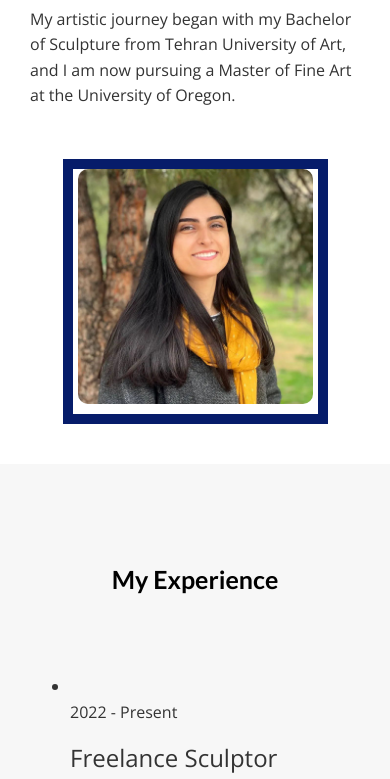
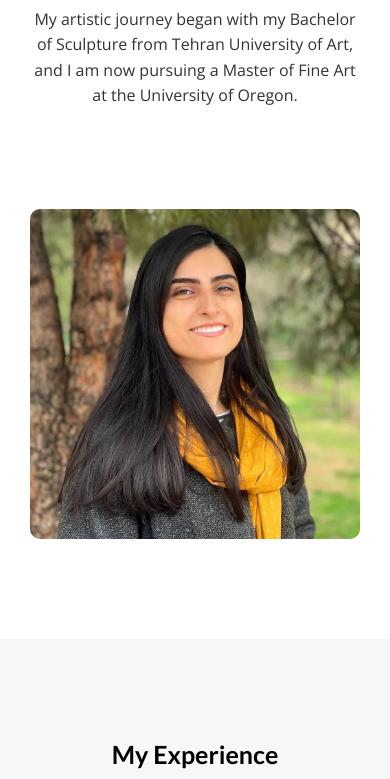
Before and after one commit to mokashmiri/maryamweb, a plain HTML site: page index.html in a window 390 px wide. Shown: the part 1221-2000 px from the top of the page. Drawn offline with nearby package versions, Linux system fonts and the light colour scheme; files whose address does not match are found by name.

Commit message:
Update style.css

```diff
--- a/css/style.css
+++ b/css/style.css
@@ -157,21 +157,23 @@ nav li a:hover {
 #about {
     padding: 80px 0;
     position: relative;
+    text-align: center;
+}
+
+.about-img-div {
+    width: 100%;
+    max-width: 400px;
+    margin: 40px auto;
+    display: flex;
+    align-items: center;
+    justify-content: center;
 }
 
 .about-img-div img {
-    margin: 0 auto;
+    width: 100%;
+    height: auto;
+    object-fit: cover;
     border-radius: 10px;
-}
-
-.about-border {
-    position: absolute;
-    border: 10px solid #061c6a;
-    width: 410px;
-    height: 410px;
-    top: 0px;
-    left: 150px;
-    z-index: 1;
 }
 
 /* Experience section
@@ -298,54 +300,10 @@ nav li a:hover {
     #about {
         padding: 60px 0;
     }
-
-    .about-border {
-        width: 300px;
-        height: 300px;
-        top: -10px;
-        left: 0;
-        right: 0;
-        margin: auto;
-    }
-
-    .about-img-div {
-        max-width: 300px;
-        margin: auto;
-        position: relative;
-        z-index: 2;
-    }
-}
-
-@media (max-width: 500px) {
-    h1 {
-        font-size: 2.5rem;
-    }
-
-    .about-border {
-        width: 265px;
-        height: 265px;
-    }
-
-    .about-img-div {
-        max-width: 265px;
-    }
-
-    .slider {
-        height: 250px;
-    }
 }
 
 @media (max-width: 420px) {
     nav li a {
         font-size: 12px;
     }
-
-    .about-border {
-        width: 265px;
-        height: 265px;
-    }
-
-    .about-img-div {
-        max-width: 265px;
-    }
 }
```
